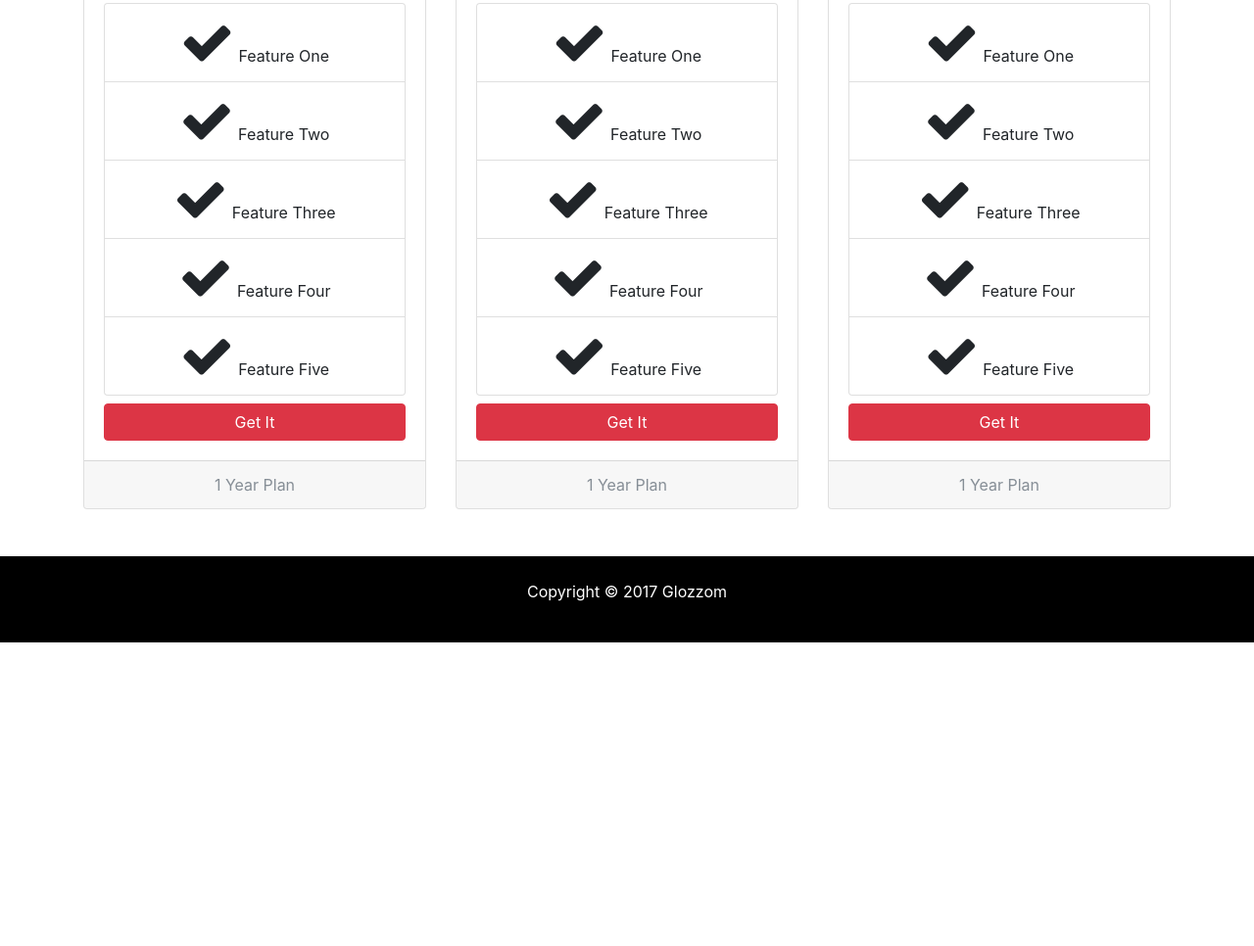
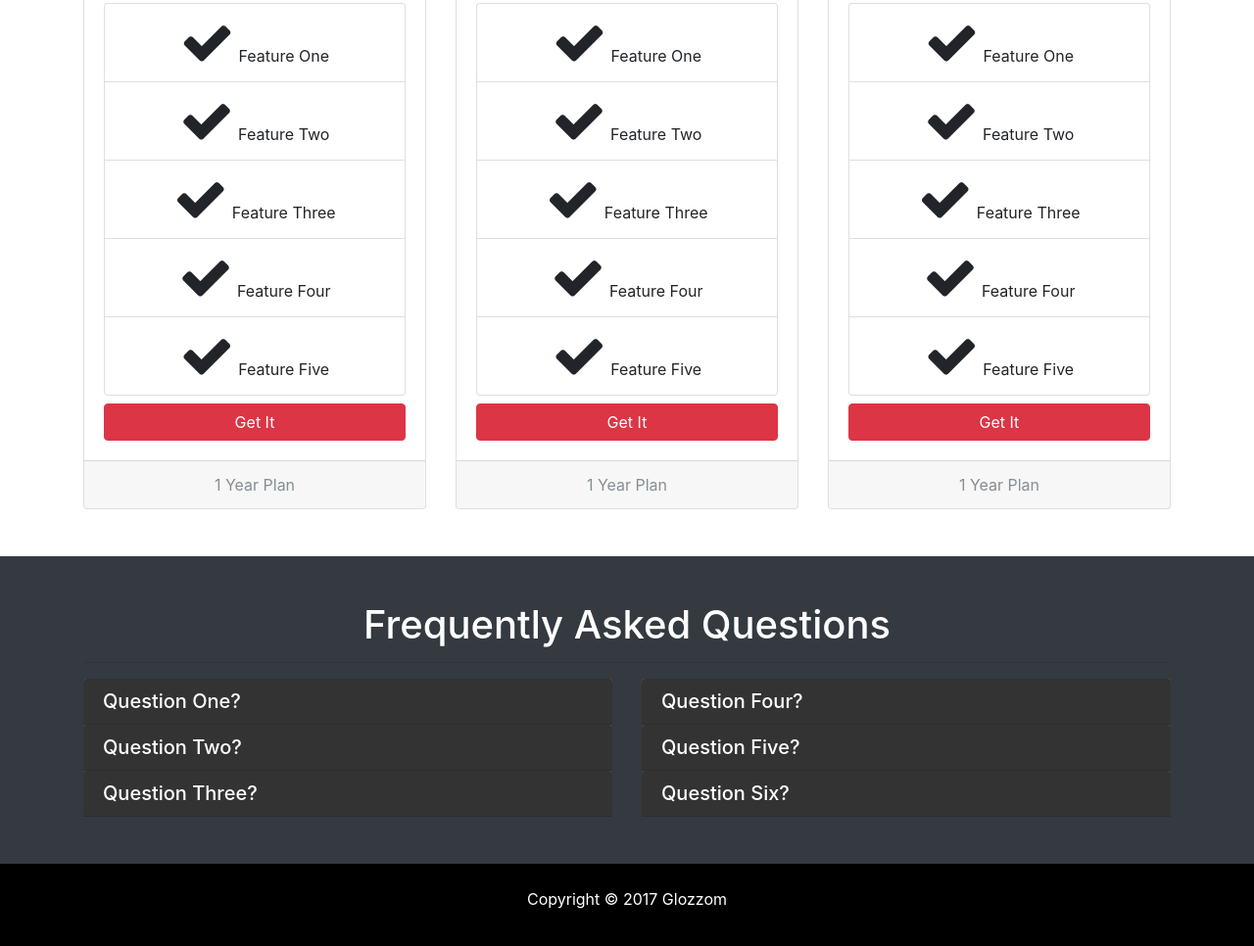
Before and after one commit to toddcf/glozzom, a website: page src/services.html in a window 1280 px wide. Shown: the part 488-1454 px from the top of the page at 98% size. Before the commit the page ends 1144 px from the top, so only its background shows below. Drawn offline with Linux system fonts and the light colour scheme; some packages are replaced by stand-ins of ours; a script that the page names is missing.

Commit message:
SERVICES page complete.

```diff
--- a/src/scss/style.scss
+++ b/src/scss/style.scss
@@ -125,3 +125,22 @@ footer#main-footer {
 	}
 
 }
+
+#faq {
+
+	.card {
+		border: #444;
+		a {
+			color: #fff;
+			text-decoration: none;
+		}
+
+	}
+
+	.card-body,
+	.card-header {
+
+		background: #333;
+	}
+
+}
--- a/src/services.html
+++ b/src/services.html
@@ -153,6 +153,94 @@
 		</div>
 	</section>
 
+	<!-- FAQ -->
+	<section id="faq" class="p-5 bg-dark text-white">
+		<div class="container">
+			<h1 class="text-center">Frequently Asked Questions</h1>
+			<hr>
+			<div class="row">
+				<div class="col-md-6">
+					<div id="accordion">
+						<div class="card">
+
+							<div class="card-header" id="headingOne">
+								<h5 class="mb-0">
+									<a href="#collapseOne" data-toggle="collapse" data-parent="#accordion">Question One?</a>
+								</h5>
+							</div>
+							<div id="collapseOne" class="collapse">
+								<div class="card-body">Lorem ipsum dolor sit amet, consectetur adipisicing elit. Rerum ea, doloremque reprehenderit molestias. Minima nemo repellendus, unde commodi ipsam quidem harum, ex voluptates, consequatur, molestias aut maiores veniam tempora itaque.</div>
+							</div>
+						</div>
+
+						<div class="card">
+							<div class="card-header" id="headingTwo">
+								<h5 class="mb-0">
+									<a href="#collapseTwo" data-toggle="collapse" data-parent="#accordion">Question Two?</a>
+								</h5>
+							</div>
+							<div id="collapseTwo" class="collapse">
+								<div class="card-body">Lorem ipsum dolor sit amet, consectetur adipisicing elit. Rerum ea, doloremque reprehenderit molestias. Minima nemo repellendus, unde commodi ipsam quidem harum, ex voluptates, consequatur, molestias aut maiores veniam tempora itaque.</div>
+							</div>
+						</div>
+
+						<div class="card">
+							<div class="card-header" id="headingThree">
+								<h5 class="mb-0">
+									<a href="#collapseThree" data-toggle="collapse" data-parent="#accordion">Question Three?</a>
+								</h5>
+							</div>
+							<div id="collapseThree" class="collapse">
+								<div class="card-body">Lorem ipsum dolor sit amet, consectetur adipisicing elit. Rerum ea, doloremque reprehenderit molestias. Minima nemo repellendus, unde commodi ipsam quidem harum, ex voluptates, consequatur, molestias aut maiores veniam tempora itaque.</div>
+							</div>
+						</div>
+
+					</div>
+				</div>
+
+				<div class="col-md-6">
+
+					<div id="accordion">
+						<div class="card">
+
+							<div class="card-header" id="headingFour">
+								<h5 class="mb-0">
+									<a href="#collapseFour" data-toggle="collapse" data-parent="#accordion">Question Four?</a>
+								</h5>
+							</div>
+							<div id="collapseFour" class="collapse">
+								<div class="card-body">Lorem ipsum dolor sit amet, consectetur adipisicing elit. Rerum ea, doloremque reprehenderit molestias. Minima nemo repellendus, unde commodi ipsam quidem harum, ex voluptates, consequatur, molestias aut maiores veniam tempora itaque.</div>
+							</div>
+						</div>
+
+						<div class="card">
+							<div class="card-header" id="headingFive">
+								<h5 class="mb-0">
+									<a href="#collapseFive" data-toggle="collapse" data-parent="#accordion">Question Five?</a>
+								</h5>
+							</div>
+							<div id="collapseFive" class="collapse">
+								<div class="card-body">Lorem ipsum dolor sit amet, consectetur adipisicing elit. Rerum ea, doloremque reprehenderit molestias. Minima nemo repellendus, unde commodi ipsam quidem harum, ex voluptates, consequatur, molestias aut maiores veniam tempora itaque.</div>
+							</div>
+						</div>
+
+						<div class="card">
+							<div class="card-header" id="headingSix">
+								<h5 class="mb-0">
+									<a href="#collapseSix" data-toggle="collapse" data-parent="#accordion">Question Six?</a>
+								</h5>
+							</div>
+							<div id="collapseSix" class="collapse">
+								<div class="card-body">Lorem ipsum dolor sit amet, consectetur adipisicing elit. Rerum ea, doloremque reprehenderit molestias. Minima nemo repellendus, unde commodi ipsam quidem harum, ex voluptates, consequatur, molestias aut maiores veniam tempora itaque.</div>
+							</div>
+						</div>
+
+					</div>
+
+				</div>
+			</div>
+		</div>
+	</section>
 
 	<!-- FOOTER -->
 	<footer id="main-footer" class="text-center p-4">
```
Also changed, not shown: src/css/style.css.
